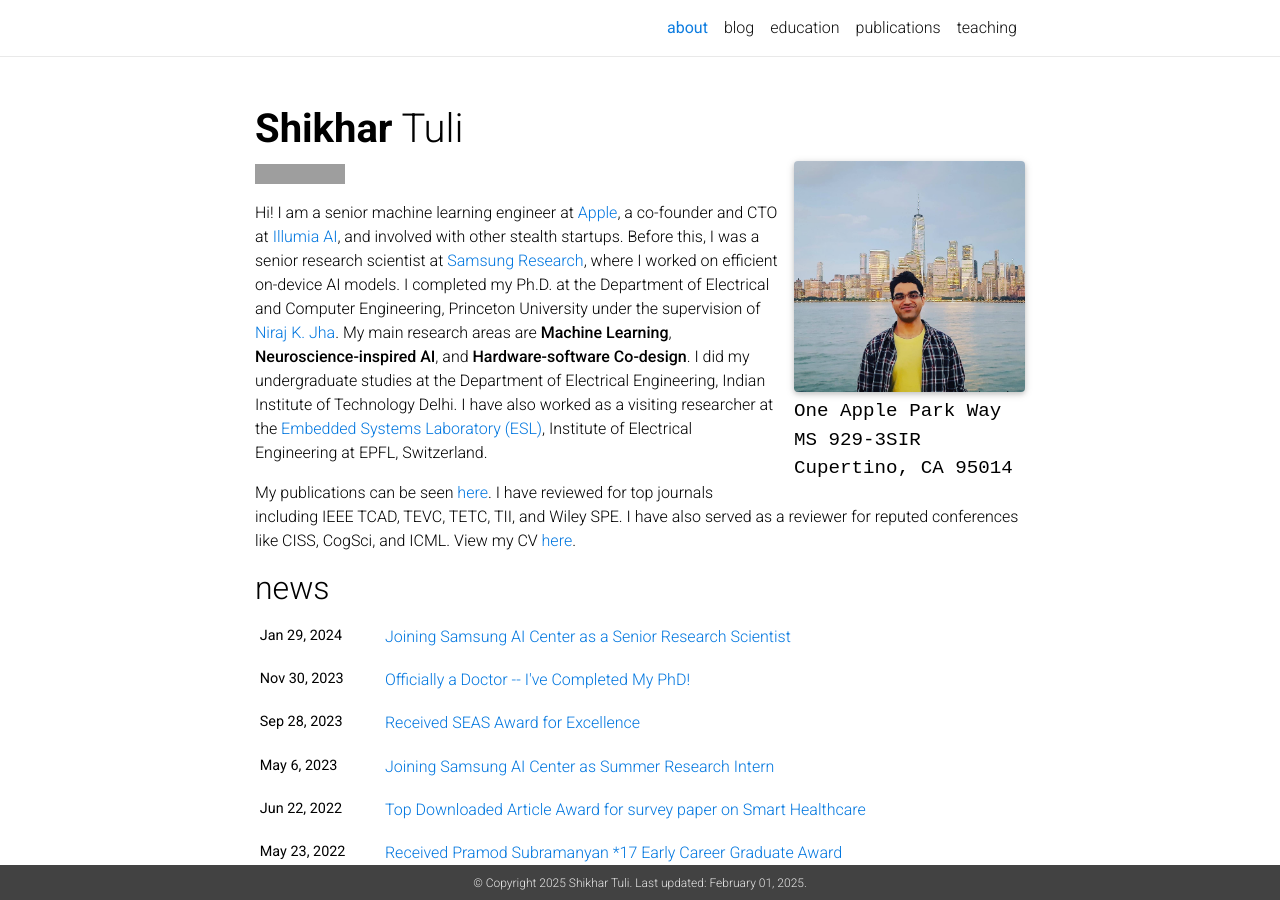
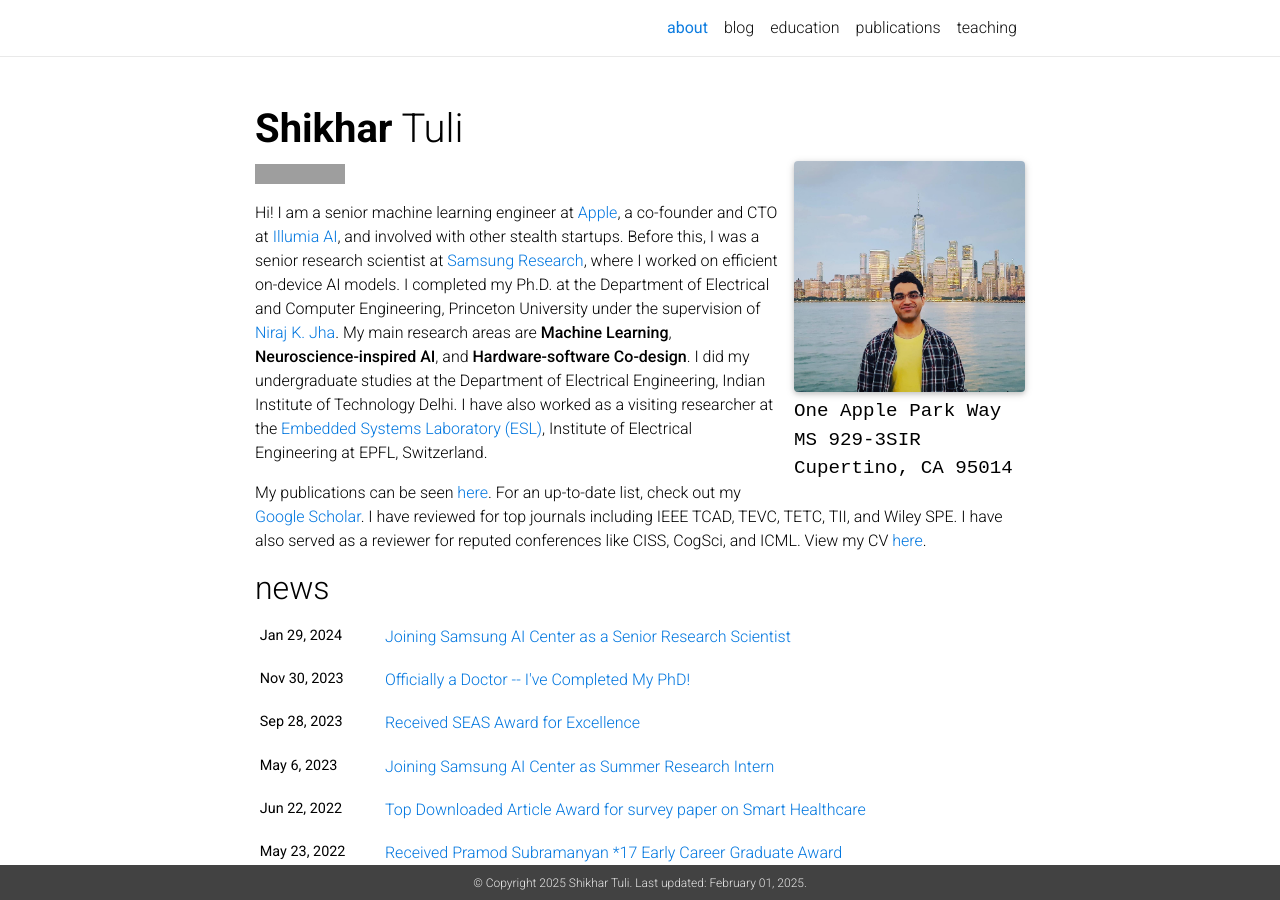
Before and after one commit to shikhartuli/shikhartuli.github.io, a Jekyll site: the page built from _pages/about.md, in a window 1280 px wide and 900 px high. Built offline with Jekyll 4.4.1, drawn with Linux system fonts in a browser that asks for light colours; nearby versions of some CDN libraries; a style sheet for code colours, icons or effects is not loaded; grey boxes are pictures that could not be loaded.

Commit message:
Update about.md

```diff
--- a/_pages/about.md
+++ b/_pages/about.md
@@ -21,4 +21,4 @@ social: true  # includes social icons at the bottom of the page
 
 Hi! I am a senior machine learning engineer at [Apple](https://www.apple.com), a co-founder and CTO at [Illumia AI](https://www.illumia.ai), and involved with other stealth startups. Before this, I was a senior research scientist at [Samsung Research](https://sra.samsung.com), where I worked on efficient on-device AI models. I completed my Ph.D. at the Department of Electrical and Computer Engineering, Princeton University under the supervision of [Niraj K. Jha](https://www.princeton.edu/~jha/). My main research areas are **Machine Learning**, **Neuroscience-inspired AI**, and **Hardware-software Co-design**. I did my undergraduate studies at the Department of Electrical Engineering, Indian Institute of Technology Delhi. I have also worked as a visiting researcher at the [Embedded Systems Laboratory (ESL)](https://www.epfl.ch/labs/esl/), Institute of Electrical Engineering at EPFL, Switzerland.
 
-My publications can be seen [here](/publications/). I have reviewed for top journals including IEEE TCAD, TEVC, TETC, TII, and Wiley SPE. I have also served as a reviewer for reputed conferences like CISS, CogSci, and ICML. View my CV [here](https://shikhartuli.github.io/assets/pdf/CV.pdf){:target="_blank"}.
+My publications can be seen [here](/publications/). For an up-to-date list, check out my [Google Scholar](https://scholar.google.com/citations?user=qiFEpzIAAAAJ). I have reviewed for top journals including IEEE TCAD, TEVC, TETC, TII, and Wiley SPE. I have also served as a reviewer for reputed conferences like CISS, CogSci, and ICML. View my CV [here](https://shikhartuli.github.io/assets/pdf/CV.pdf){:target="_blank"}.
```
